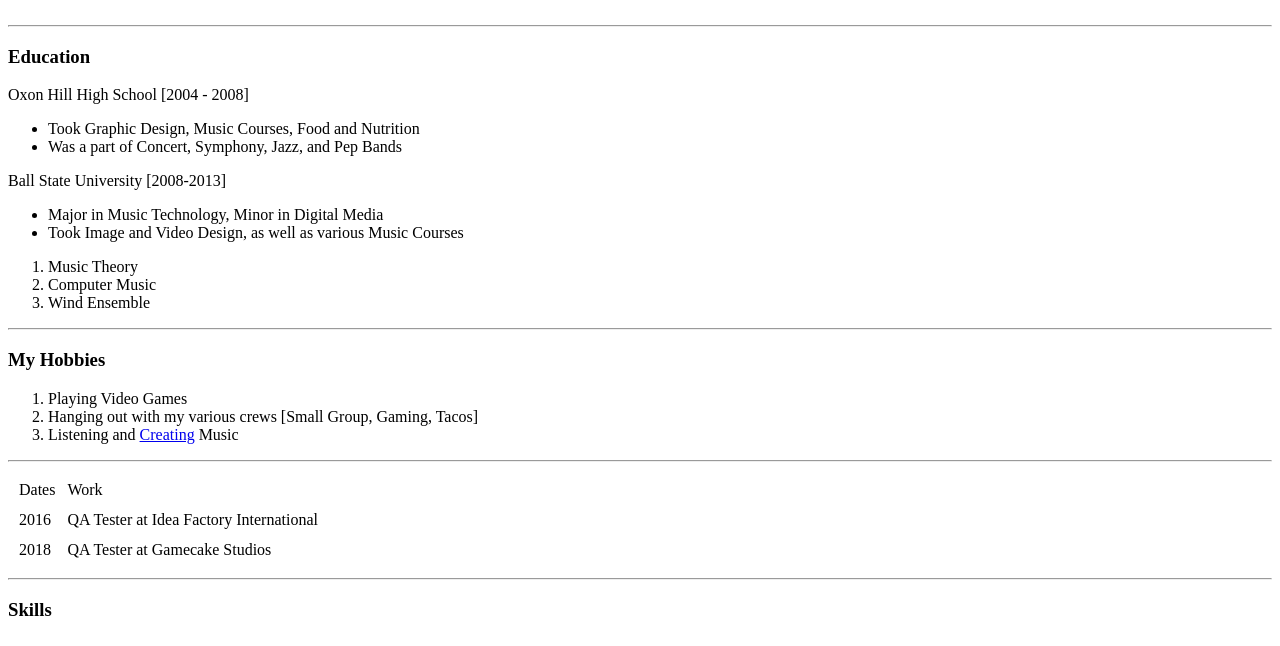
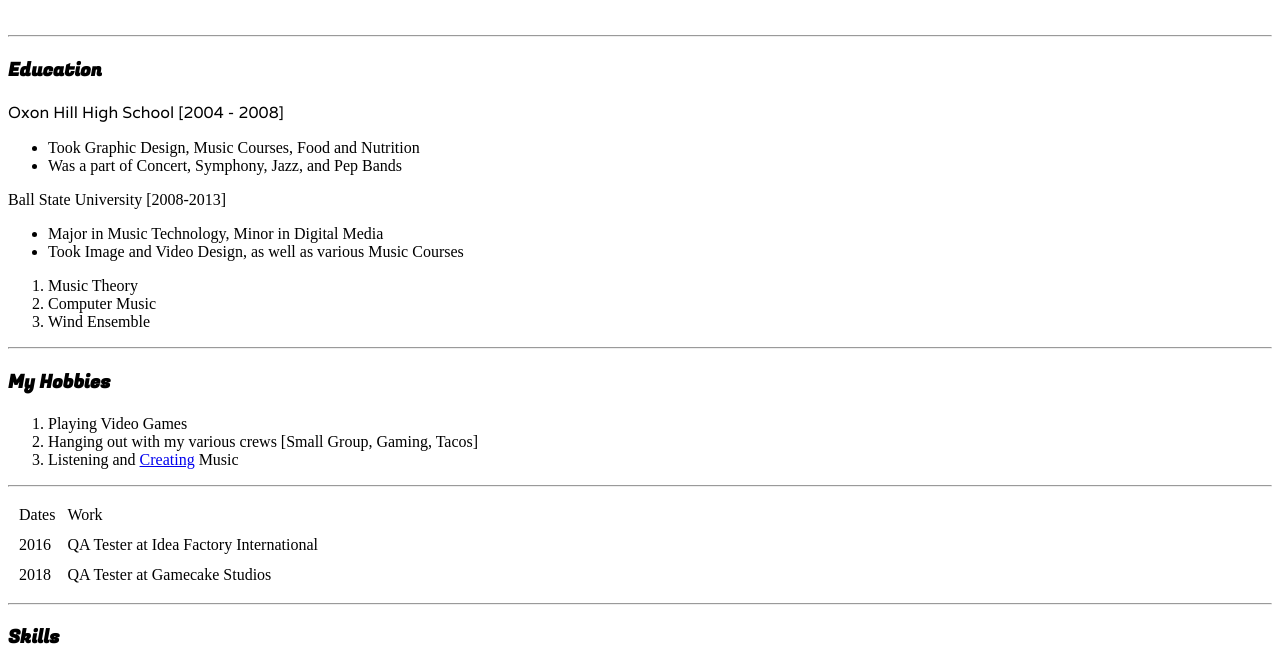
Before and after one commit to Sterbo708/cv, a plain HTML site: page index.html in a window 1280 px wide. Shown: the part 187-833 px from the top of the page. Drawn offline with Linux system fonts and the light colour scheme.

Commit message:
Added CSS

```diff
--- a/index.html
+++ b/index.html
@@ -4,6 +4,9 @@
 <head>
   <meta charset="utf-8">
   <title>Sterlyng's Personal Site</title>
+
+  <link href="https://fonts.googleapis.com/css?family=Fugaz+One|Varela" rel="stylesheet">
+  <link rel="stylesheet" href="styles.css">
 </head>
 
 <body>
--- /dev/null
+++ b/styles.css
@@ -0,0 +1,11 @@
+/* font-family: 'Fugaz One', cursive;
+font-family: 'Varela', sans-serif; */
+
+
+h1, h2, h3, h4, h5, h6 {
+  font-family: 'Fugaz One', cursive;
+}
+
+p {
+  font-family: 'Varela', sans-serif;
+}
```
